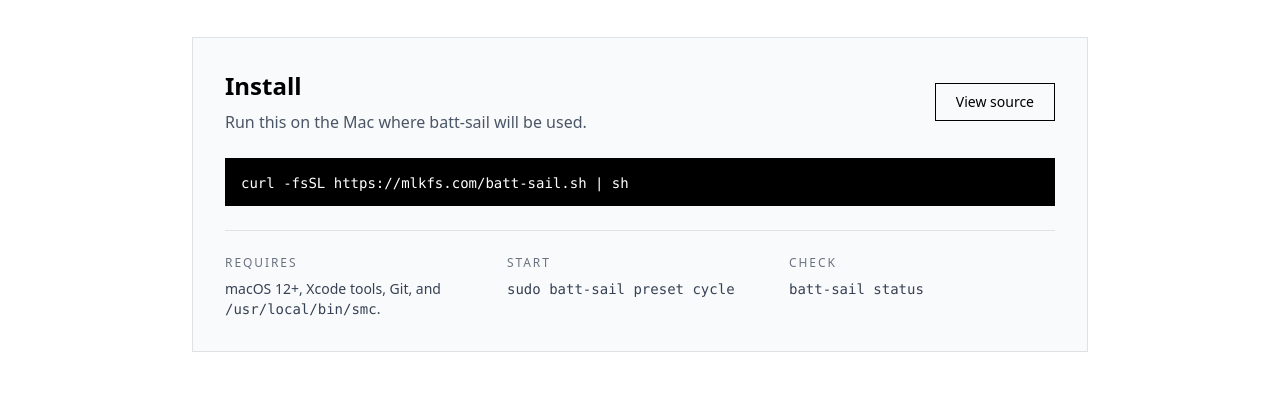
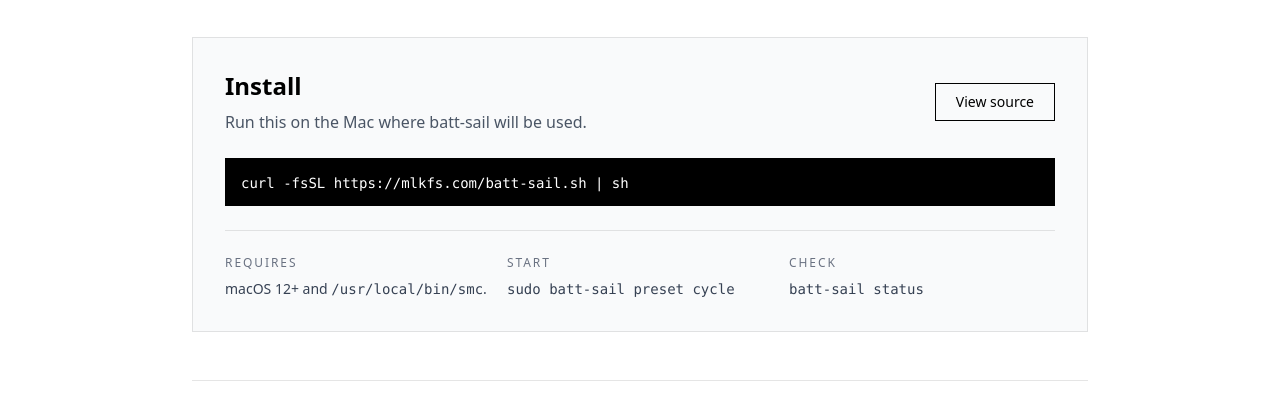
Before and after one commit to MLKFS/repo, an Astro site: page /software/batt-sail in a window 1280 px wide. Shown: the part 334-731 px from the top of the page. Built offline with nearby package versions, Linux system fonts and the light colour scheme; Astro itself is replaced by a stand-in of ours.

```diff
--- a/src/pages/software/batt-sail.astro
+++ b/src/pages/software/batt-sail.astro
@@ -43,7 +43,7 @@ const description = "Install batt-sail, the macOS battery sailing CLI by MLKFS."
         <div class="mt-6 grid gap-4 border-t border-black/10 pt-6 md:grid-cols-3">
           <div>
             <p class="text-xs font-medium uppercase tracking-[0.16em] text-gray-500">Requires</p>
-            <p class="mt-2 text-sm text-gray-700">macOS 12+, Xcode tools, Git, and <code>/usr/local/bin/smc</code>.</p>
+            <p class="mt-2 text-sm text-gray-700">macOS 12+ and <code>/usr/local/bin/smc</code>.</p>
           </div>
           <div>
             <p class="text-xs font-medium uppercase tracking-[0.16em] text-gray-500">Start</p>
```
Also changed, not shown: apps/batt-sail/README.md, 2 other files.
